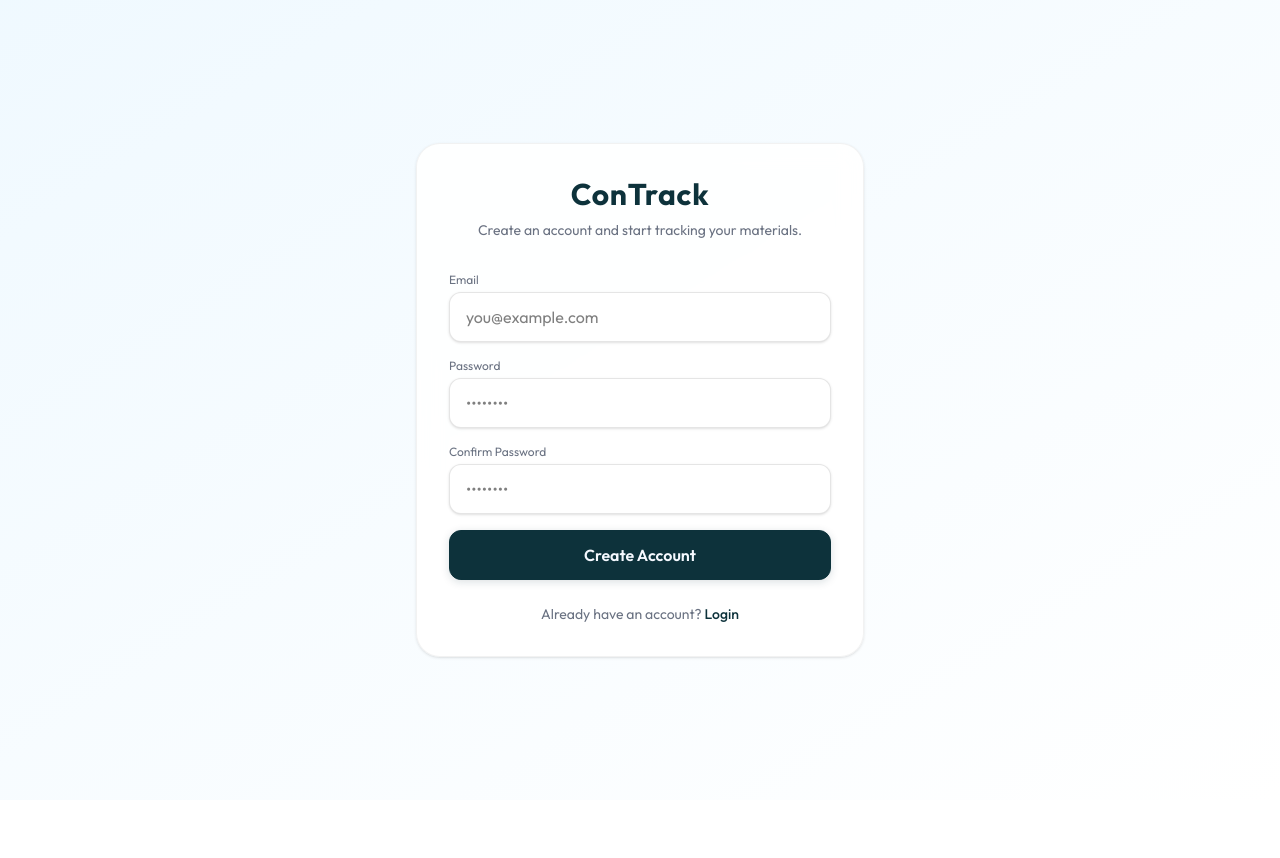
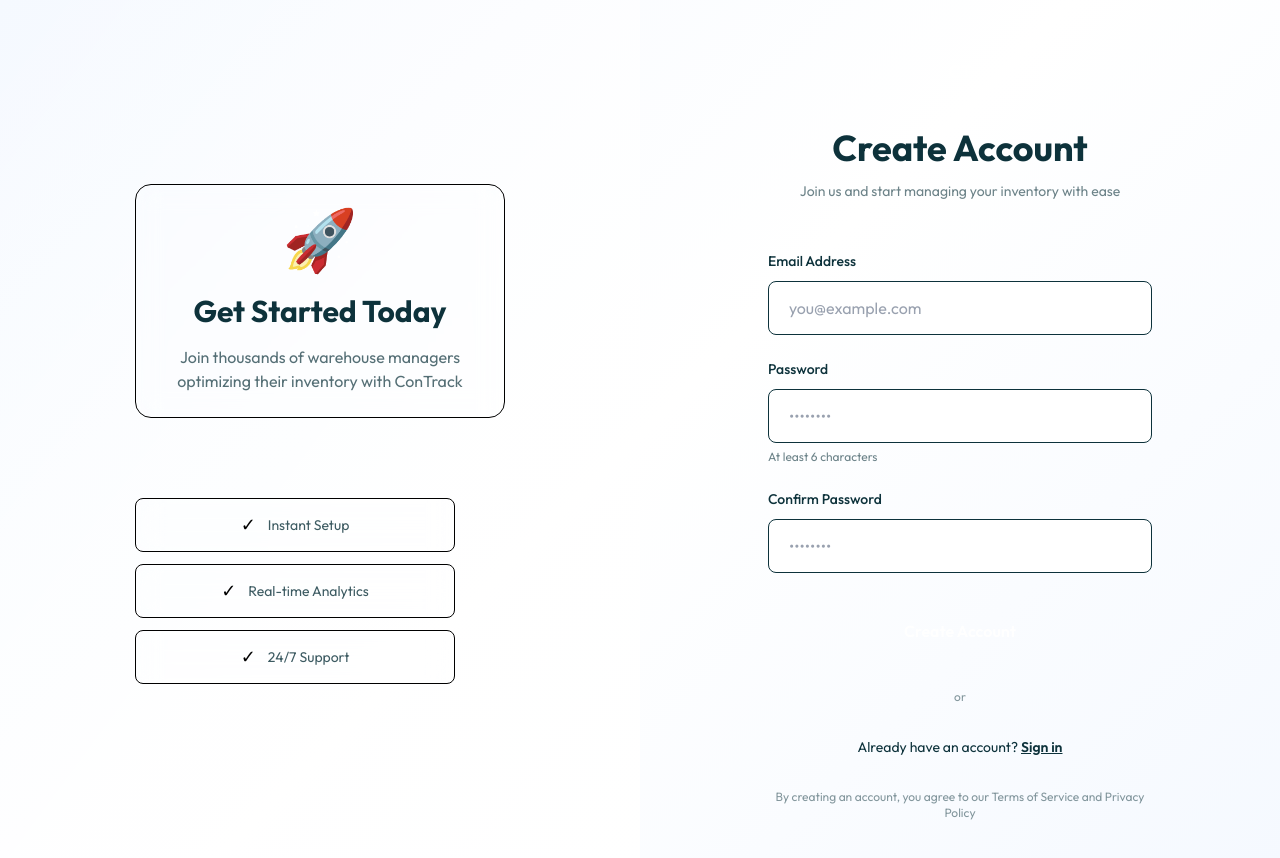
Before and after one commit to nthldnna/contrack, a Next.js app: page /signup in a window 1280 px wide. Shown: the top 858 px of the page. Before the commit the page ends 800 px from the top, so only its background shows below. Built offline with nearby package versions, Linux system fonts and the light colour scheme; no server answers.

Commit message:
feat: add loading state and redesign login form layout

```diff
--- a/src/app/(auth)/login/LoginClient.tsx
+++ b/src/app/(auth)/login/LoginClient.tsx
@@ -10,9 +10,11 @@ export default function LoginClient() {
 
   const [email, setEmail] = useState("");
   const [password, setPassword] = useState("");
+  const [loading, setLoading] = useState(false);
 
   const login = async (e: React.FormEvent) => {
     e.preventDefault();
+    setLoading(true);
 
     const { error } = await supabase.auth.signInWithPassword({
       email,
@@ -21,6 +23,7 @@ export default function LoginClient() {
 
     if (error) {
       alert(error.message);
+      setLoading(false);
       return;
     }
 
@@ -29,71 +32,137 @@ export default function LoginClient() {
   };
 
   return (
-    <div className="min-h-screen flex items-center justify-center bg-gradient-to-br from-sky-50 to-white px-4">
-      <div className="w-full max-w-md">
-        {/* Card */}
-        <div className="bg-white/90 backdrop-blur-md shadow-sm rounded-3xl p-8 border border-black/5">
-
-          {/* Header */}
-          <div className="text-center mb-8">
-            <h1 className="text-3xl font-bold font-stamp dark-blue tracking-wide">
-              ConTrack
+    <div className="min-h-screen flex">
+      {/* Left Side - Content */}
+      <div className="w-full lg:w-1/2 flex flex-col items-center justify-center px-6 py-12 lg:px-12">
+        <div className="w-full max-w-sm">
+          {/* Logo & Header */}
+          <div className="mb-12">
+            <div className="flex items-center justify-center mb-8">
+              <div className="w-12 h-12 bg-gradient-to-br from-dark-blue to-light-blue rounded-2xl flex items-center justify-center">
+                <span className="text-white font-bold text-lg">CT</span>
+              </div>
+            </div>
+            <h1 className="text-4xl font-bold dark-blue text-center mb-3">
+              Welcome Back
             </h1>
-            <p className="text-sm text-gray-500 mt-2">
-              Welcome back! Log in to continue your study journey
+            <p className="text-center dark-blue opacity-60 text-sm leading-relaxed">
+              Access your inventory dashboard and manage your materials with ease
             </p>
           </div>
 
           {/* Form */}
-          <form onSubmit={login} className="space-y-5">
-
+          <form onSubmit={login} className="space-y-6">
+            {/* Email Field */}
             <div>
-              <label className="text-xs text-gray-500 mb-1 block">
-                Email
+              <label className="block text-sm font-medium dark-blue mb-2.5">
+                Email Address
               </label>
               <input
-                className="w-full px-4 py-3 rounded-xl border border-black/10 bg-white
-                focus:outline-none focus:ring-2 focus:ring-gray-400 focus:border-transparent
-                transition shadow-sm"
+                className="w-full px-5 py-3.5 bg-white border border-light-blue rounded-lg dark-blue
+                placeholder-gray-400 focus:outline-none focus:border-dark-blue focus:ring-2 focus:ring-light-blue
+                transition duration-200"
                 placeholder="you@example.com"
                 type="email"
+                value={email}
                 onChange={(e) => setEmail(e.target.value)}
+                required
               />
             </div>
 
+            {/* Password Field */}
             <div>
-              <label className="text-xs text-gray-500 mb-1 block">
-                Password
-              </label>
+              <div className="flex justify-between items-center mb-2.5">
+                <label className="block text-sm font-medium dark-blue">
+                  Password
+                </label>
+                <Link
+                  href="#"
+                  className="text-xs dark-blue opacity-70 hover:opacity-100 transition"
+                >
+                  Forgot?
+                </Link>
+              </div>
               <input
-                className="w-full px-4 py-3 rounded-xl border border-black/10 bg-white
-                focus:outline-none focus:ring-2 focus:ring-gray-400 focus:border-transparent
-                transition shadow-sm"
+                className="w-full px-5 py-3.5 bg-white border border-light-blue rounded-lg dark-blue
+                placeholder-gray-400 focus:outline-none focus:border-dark-blue focus:ring-2 focus:ring-light-blue
+                transition duration-200"
                 placeholder="••••••••"
                 type="password"
+                value={password}
                 onChange={(e) => setPassword(e.target.value)}
+                required
               />
             </div>
 
+            {/* Login Button */}
             <button
               type="submit"
-              className="w-full btn-main py-3 rounded-xl font-semibold
-              shadow-md hover:shadow-lg transition transform hover:scale-[1.01]"
+              disabled={loading}
+              className="w-full py-3.5 bg-gradient-to-r from-dark-blue to-dark-blue text-white font-semibold
+              rounded-lg hover:shadow-lg hover:scale-[1.02] active:scale-[0.98] transition-all duration-200
+              disabled:opacity-50 disabled:cursor-not-allowed mt-2"
             >
-              Login
+              {loading ? "Signing in..." : "Sign In"}
             </button>
           </form>
 
-          {/* Footer */}
-          <p className="text-center text-sm text-gray-500 mt-6">
-            No account yet?{" "}
+          {/* Divider */}
+          <div className="flex items-center my-8">
+            <div className="flex-1 h-px bg-light-blue"></div>
+            <span className="px-4 text-xs dark-blue opacity-50">or</span>
+            <div className="flex-1 h-px bg-light-blue"></div>
+          </div>
+
+          {/* Sign Up Link */}
+          <p className="text-center text-sm dark-blue">
+            Don&apos;t have an account?{" "}
             <Link
               href="/signup"
-              className="dark-blue font-medium hover:underline transition"
+              className="font-semibold dark-blue hover:opacity-80 transition underline"
             >
-              Sign up
+              Create one
             </Link>
           </p>
+
+          {/* Footer Text */}
+          <p className="text-xs text-center dark-blue opacity-50 mt-8">
+            By signing in, you agree to our Terms of Service and Privacy Policy
+          </p>
+        </div>
+      </div>
+
+      {/* Right Side - Visual */}
+      <div className="hidden lg:flex w-1/2 bg-gradient-to-br from-dark-blue via-dark-blue to-light-blue items-center justify-center relative overflow-hidden">
+        {/* Decorative Elements */}
+        <div className="absolute inset-0 overflow-hidden">
+          <div className="absolute top-20 right-20 w-72 h-72 bg-light-blue opacity-10 rounded-full blur-3xl"></div>
+          <div className="absolute -bottom-32 -left-32 w-96 h-96 bg-white opacity-5 rounded-full blur-3xl"></div>
+        </div>
+
+        {/* Content */}
+        <div className="relative z-10 text-center px-8">
+          <div className="inline-block mb-8 p-6 bg-white bg-opacity-10 backdrop-blur-md rounded-2xl border border-white border-opacity-20">
+            <div className="text-6xl mb-6">📦</div>
+            <h2 className="text-3xl font-bold text-white mb-4">
+              Inventory Management
+            </h2>
+            <p className="text-white text-opacity-90 max-w-xs">
+              Track, organize, and manage all your materials in one powerful dashboard
+            </p>
+          </div>
+
+          {/* Stats */}
+          <div className="grid grid-cols-2 gap-4 mt-12 max-w-xs">
+            <div className="p-4 bg-white bg-opacity-10 backdrop-blur-md rounded-xl border border-white border-opacity-20">
+              <div className="text-2xl font-bold text-white mb-1">500+</div>
+              <div className="text-xs text-white text-opacity-80">Materials</div>
+            </div>
+            <div className="p-4 bg-white bg-opacity-10 backdrop-blur-md rounded-xl border border-white border-opacity-20">
+              <div className="text-2xl font-bold text-white mb-1">Real-time</div>
+              <div className="text-xs text-white text-opacity-80">Updates</div>
+            </div>
+          </div>
         </div>
       </div>
     </div>
--- a/src/app/(auth)/signup/page.tsx
+++ b/src/app/(auth)/signup/page.tsx
@@ -11,23 +11,30 @@ export default function SignupPage() {
   const [email, setEmail] = useState("");
   const [password, setPassword] = useState("");
   const [confirmPassword, setConfirmPassword] = useState("");
+  const [loading, setLoading] = useState(false);
+  const [passwordError, setPasswordError] = useState("");
 
   const signup = async (e: React.FormEvent) => {
     e.preventDefault();
+    setPasswordError("");
+    setLoading(true);
 
-    // Basic validation
+    // Validation
     if (!email || !password || !confirmPassword) {
-      alert("Please fill in all fields.");
+      setPasswordError("Please fill in all fields.");
+      setLoading(false);
       return;
     }
 
     if (password.length < 6) {
-      alert("Password must be at least 6 characters.");
+      setPasswordError("Password must be at least 6 characters.");
+      setLoading(false);
       return;
     }
 
     if (password !== confirmPassword) {
-      alert("Passwords do not match.");
+      setPasswordError("Passwords do not match.");
+      setLoading(false);
       return;
     }
 
@@ -37,7 +44,8 @@ export default function SignupPage() {
     });
 
     if (error) {
-      alert(error.message);
+      setPasswordError(error.message);
+      setLoading(false);
       return;
     }
 
@@ -46,77 +54,159 @@ export default function SignupPage() {
   };
 
   return (
-    <div className="min-h-screen flex items-center justify-center bg-gradient-to-br from-sky-50 to-white px-4">
-      <div className="w-full max-w-md">
-        <div className="bg-white/90 backdrop-blur-md shadow-sm rounded-3xl p-8 border border-black/5">
+    <div className="min-h-screen flex flex-col-reverse lg:flex-row">
+      {/* Left Side - Visual */}
+      <div className="hidden lg:flex w-1/2 bg-gradient-to-br from-light-blue via-white-blue to-white items-center justify-center relative overflow-hidden">
+        {/* Decorative Elements */}
+        <div className="absolute inset-0 overflow-hidden">
+          <div className="absolute top-32 -right-40 w-80 h-80 bg-dark-blue opacity-5 rounded-full blur-3xl"></div>
+          <div className="absolute -bottom-40 left-20 w-96 h-96 bg-dark-blue opacity-5 rounded-full blur-3xl"></div>
+        </div>
 
-          {/* Header */}
-          <div className="text-center mb-8">
-            <h1 className="text-3xl font-bold dark-blue tracking-wide">
-              ConTrack
-            </h1>
-            <p className="text-sm text-gray-500 mt-2">
-              Create an account and start tracking your materials.
+        {/* Content */}
+        <div className="relative z-10 text-center px-8">
+          <div className="inline-block mb-8 p-6 bg-dark-blue bg-opacity-5 backdrop-blur-md rounded-2xl border border-dark-blue border-opacity-10">
+            <div className="text-6xl mb-6">🚀</div>
+            <h2 className="text-3xl font-bold dark-blue mb-4">
+              Get Started Today
+            </h2>
+            <p className="dark-blue opacity-70 max-w-xs">
+              Join thousands of warehouse managers optimizing their inventory with ConTrack
             </p>
           </div>
 
-          <form onSubmit={signup} className="mt-6 space-y-4">
+          {/* Benefits */}
+          <div className="space-y-3 mt-12 max-w-xs">
+            <div className="flex items-center justify-center gap-3 p-3 bg-dark-blue bg-opacity-5 backdrop-blur-md rounded-lg border border-dark-blue border-opacity-10">
+              <span className="text-lg">✓</span>
+              <span className="text-sm dark-blue opacity-80">Instant Setup</span>
+            </div>
+            <div className="flex items-center justify-center gap-3 p-3 bg-dark-blue bg-opacity-5 backdrop-blur-md rounded-lg border border-dark-blue border-opacity-10">
+              <span className="text-lg">✓</span>
+              <span className="text-sm dark-blue opacity-80">Real-time Analytics</span>
+            </div>
+            <div className="flex items-center justify-center gap-3 p-3 bg-dark-blue bg-opacity-5 backdrop-blur-md rounded-lg border border-dark-blue border-opacity-10">
+              <span className="text-lg">✓</span>
+              <span className="text-sm dark-blue opacity-80">24/7 Support</span>
+            </div>
+          </div>
+        </div>
+      </div>
 
-            {/* Email */}
+      {/* Right Side - Form */}
+      <div className="w-full lg:w-1/2 flex flex-col items-center justify-center px-6 py-12 lg:px-12">
+        <div className="w-full max-w-sm">
+          {/* Logo & Header */}
+          <div className="mb-12">
+            <div className="flex items-center justify-center mb-8">
+              <div className="w-12 h-12 bg-gradient-to-br from-dark-blue to-light-blue rounded-2xl flex items-center justify-center">
+                <span className="text-white font-bold text-lg">CT</span>
+              </div>
+            </div>
+            <h1 className="text-4xl font-bold dark-blue text-center mb-3">
+              Create Account
+            </h1>
+            <p className="text-center dark-blue opacity-60 text-sm leading-relaxed">
+              Join us and start managing your inventory with ease
+            </p>
+          </div>
+
+          {/* Form */}
+          <form onSubmit={signup} className="space-y-6">
+            {/* Email Field */}
             <div>
-              <label className="text-xs text-gray-500 mb-1 block">Email</label>
+              <label className="block text-sm font-medium dark-blue mb-2.5">
+                Email Address
+              </label>
               <input
-                className="w-full px-4 py-3 rounded-xl border border-black/10 bg-white
-                focus:outline-none focus:ring-2 focus:ring-gray-400 focus:border-transparent
-                transition shadow-sm"
+                className="w-full px-5 py-3.5 bg-white border border-light-blue rounded-lg dark-blue
+                placeholder-gray-400 focus:outline-none focus:border-dark-blue focus:ring-2 focus:ring-light-blue
+                transition duration-200"
                 placeholder="you@example.com"
                 type="email"
+                value={email}
                 onChange={(e) => setEmail(e.target.value)}
+                required
               />
             </div>
 
-            {/* Password */}
+            {/* Password Field */}
             <div>
-              <label className="text-xs text-gray-500 mb-1 block">Password</label>
+              <label className="block text-sm font-medium dark-blue mb-2.5">
+                Password
+              </label>
               <input
-                className="w-full px-4 py-3 rounded-xl border border-black/10 bg-white
-                focus:outline-none focus:ring-2 focus:ring-gray-400 focus:border-transparent
-                transition shadow-sm"
+                className="w-full px-5 py-3.5 bg-white border border-light-blue rounded-lg dark-blue
+                placeholder-gray-400 focus:outline-none focus:border-dark-blue focus:ring-2 focus:ring-light-blue
+                transition duration-200"
                 placeholder="••••••••"
                 type="password"
+                value={password}
                 onChange={(e) => setPassword(e.target.value)}
+                required
+              />
+              <p className="text-xs dark-blue opacity-60 mt-1.5">
+                At least 6 characters
+              </p>
+            </div>
+
+            {/* Confirm Password Field */}
+            <div>
+              <label className="block text-sm font-medium dark-blue mb-2.5">
+                Confirm Password
+              </label>
+              <input
+                className="w-full px-5 py-3.5 bg-white border border-light-blue rounded-lg dark-blue
+                placeholder-gray-400 focus:outline-none focus:border-dark-blue focus:ring-2 focus:ring-light-blue
+                transition duration-200"
+                placeholder="••••••••"
+                type="password"
+                value={confirmPassword}
+                onChange={(e) => setConfirmPassword(e.target.value)}
+                required
               />
             </div>
 
-            {/* Confirm Password */}
-            <div>
-              <label className="text-xs text-gray-500 mb-1 block">
-                Confirm Password
-              </label>
-              <input
-                className="w-full px-4 py-3 rounded-xl border border-black/10 bg-white
-                focus:outline-none focus:ring-2 focus:ring-gray-400 focus:border-transparent
-                transition shadow-sm"
-                placeholder="••••••••"
-                type="password"
-                onChange={(e) => setConfirmPassword(e.target.value)}
-              />
-            </div>
+            {/* Error Message */}
+            {passwordError && (
+              <div className="p-3 bg-red-50 border border-red-200 rounded-lg">
+                <p className="text-sm text-red-700">{passwordError}</p>
+              </div>
+            )}
 
+            {/* Sign Up Button */}
             <button
               type="submit"
-              className="w-full btn-sub py-3 rounded-xl font-semibold
-              shadow-md hover:shadow-lg transition transform hover:scale-[1.01]"
+              disabled={loading}
+              className="w-full py-3.5 bg-gradient-to-r from-dark-blue to-dark-blue text-white font-semibold
+              rounded-lg hover:shadow-lg hover:scale-[1.02] active:scale-[0.98] transition-all duration-200
+              disabled:opacity-50 disabled:cursor-not-allowed mt-2"
             >
-              Create Account
+              {loading ? "Creating account..." : "Create Account"}
             </button>
           </form>
 
-          <p className="text-center text-sm text-gray-500 mt-6">
+          {/* Divider */}
+          <div className="flex items-center my-8">
+            <div className="flex-1 h-px bg-light-blue"></div>
+            <span className="px-4 text-xs dark-blue opacity-50">or</span>
+            <div className="flex-1 h-px bg-light-blue"></div>
+          </div>
+
+          {/* Login Link */}
+          <p className="text-center text-sm dark-blue">
             Already have an account?{" "}
-            <Link href="/login" className="dark-blue font-medium hover:underline">
-              Login
+            <Link
+              href="/login"
+              className="font-semibold dark-blue hover:opacity-80 transition underline"
+            >
+              Sign in
             </Link>
+          </p>
+
+          {/* Footer Text */}
+          <p className="text-xs text-center dark-blue opacity-50 mt-8">
+            By creating an account, you agree to our Terms of Service and Privacy Policy
           </p>
         </div>
       </div>
```
